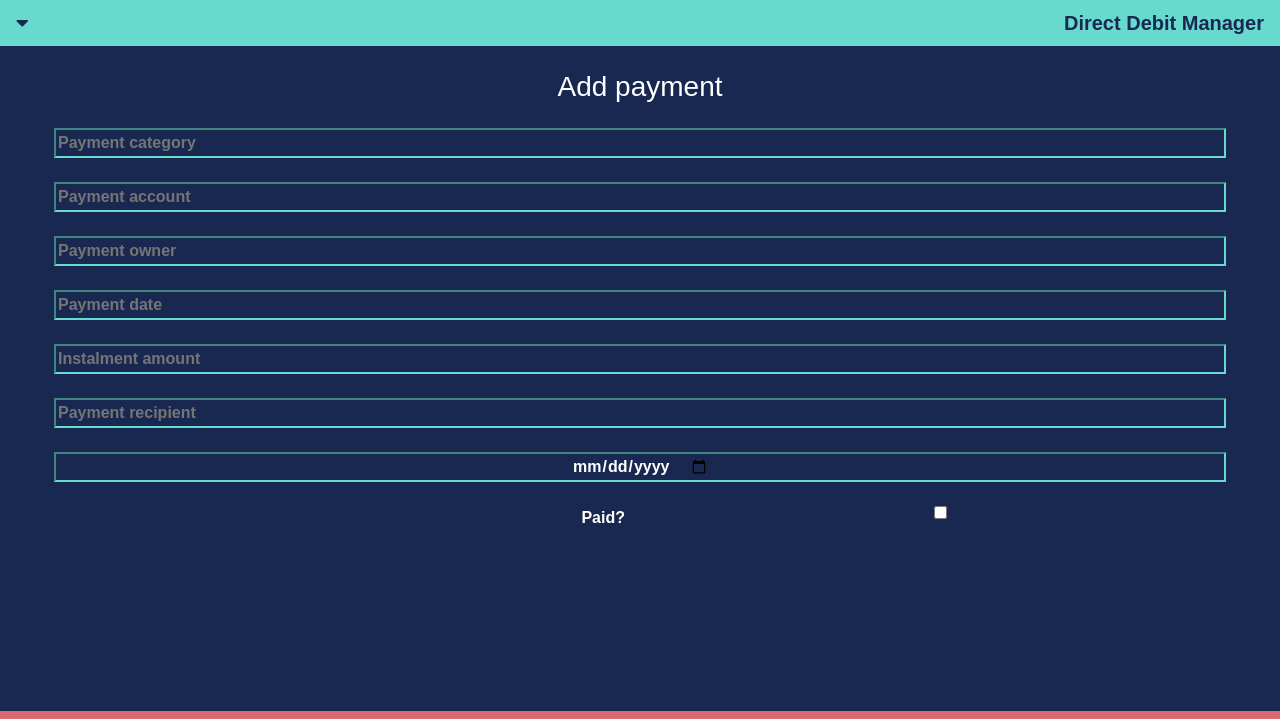
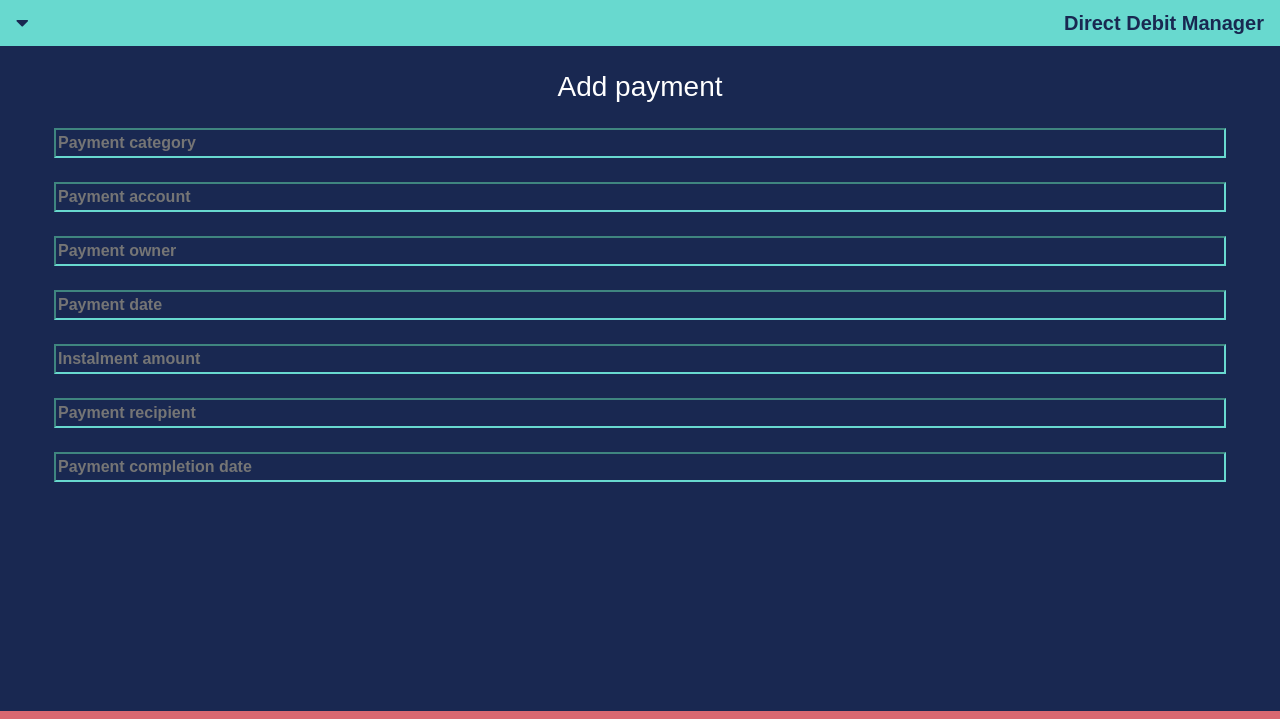
Before and after one commit to benm4ckenzie/finance, a Django app: page /payment in a window 1280 px wide. Shown: the top 719 px of the page. Run offline with Django 3.2, Linux system fonts and the light colour scheme; data comes from the database, SQL or seed files in the repository; some libraries are stand-ins or nearby versions.

Commit message:
Removes has paid option

```diff
--- a/monthly_budget/templates/monthly_budget/add_payment.html
+++ b/monthly_budget/templates/monthly_budget/add_payment.html
@@ -36,15 +36,7 @@
     </div>
     <div class="row m-4">
         <div class="col">
-            <input class="positioning input-box" type="date" placeholder="Payment completion date" name="payment_completion_date" id="id_payment_completion_date">
-        </div>
-    </div>
-     <div class="row m-4">
-        <div class="col-6">
-            <label class="positioning-right" for="id_has_paid">Paid?</label>
-        </div>
-        <div class="col-6">
-            <input class="positioning-left input-box" type="checkbox" placeholder="" name="has_paid" id="id_has_paid">
+            <input class="positioning input-box" type="text" placeholder="Payment completion date" onfocus="(this.type='date')" name="payment_completion_date" id="id_payment_completion_date">
         </div>
     </div>
     <div class="m-4">
```
